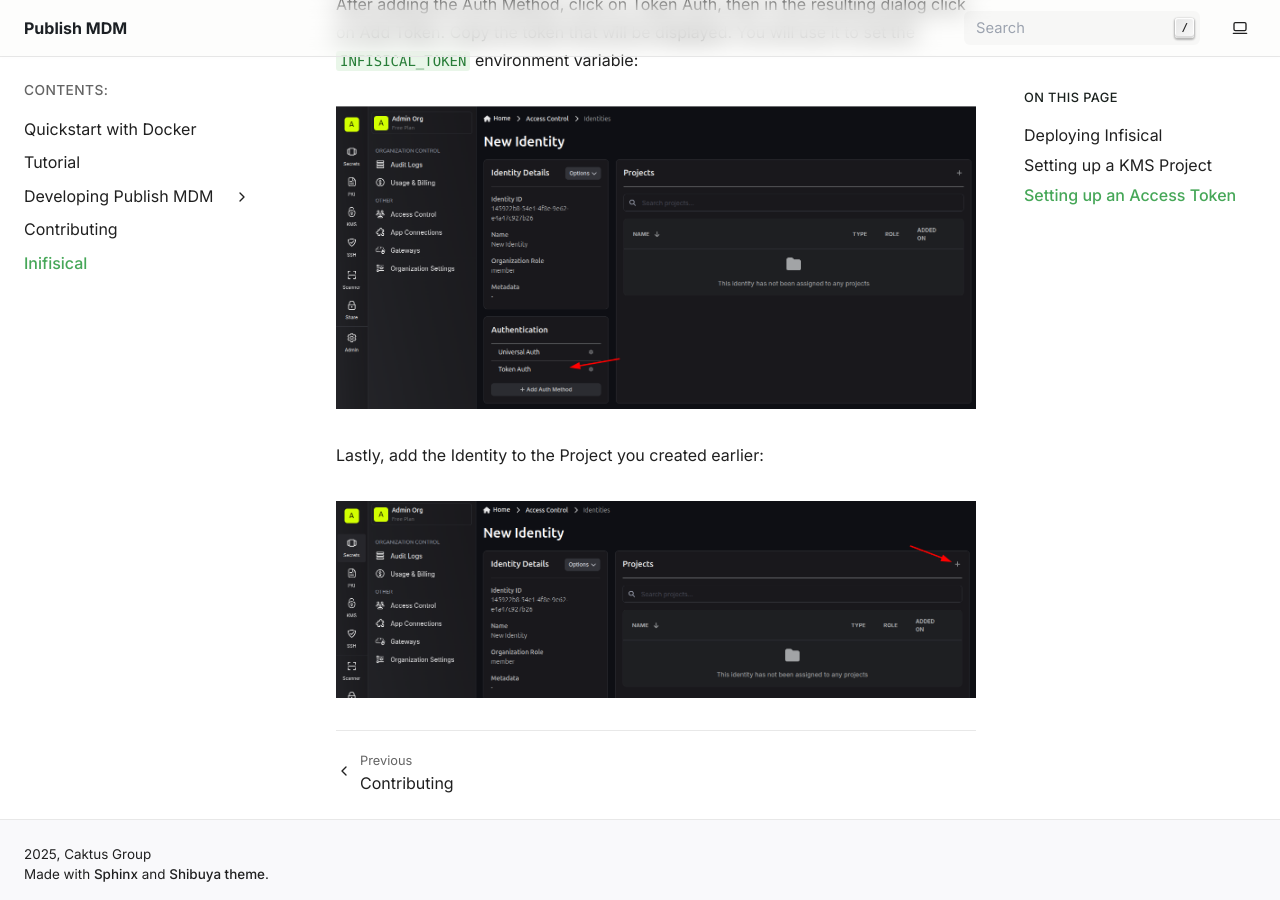
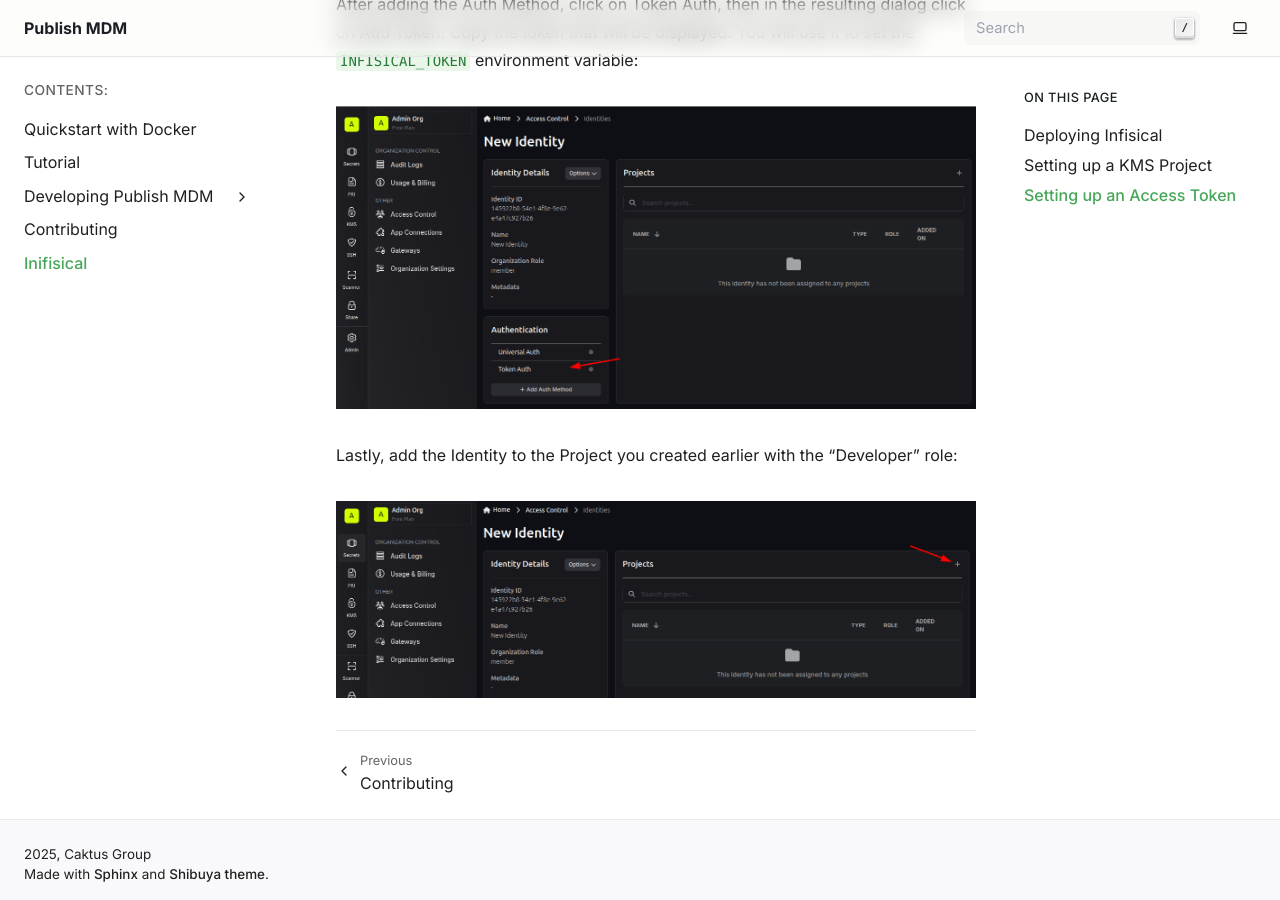
Before and after one commit to caktus/publish-mdm, a Sphinx documentation site: the page built from docs/src/infisical.rst, in a window 1280 px wide and 900 px high, scrolled down 3249 px. Built offline with Sphinx 7.4.7, drawn with Linux system fonts in a browser that asks for light colours.

Commit message:
Update docs/src/infisical.rst
Co-authored-by: Tobias McNulty <tobias@caktusgroup.com>

```diff
--- a/docs/src/infisical.rst
+++ b/docs/src/infisical.rst
@@ -68,7 +68,7 @@
    :alt: Create a token
    :align: center
 
-Lastly, add the Identity to the Project you created earlier:
+Lastly, add the Identity to the Project you created earlier with the "Developer" role:
 
 .. figure:: ../_static/add_identity_to_infisical_project.png
    :alt: Add Identity to Project
```
